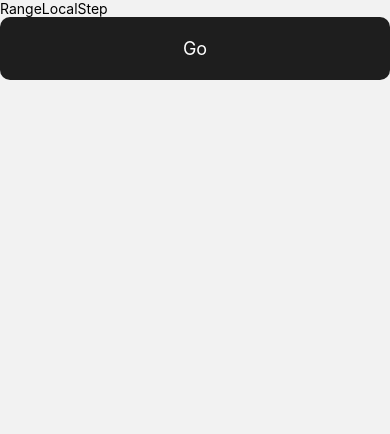
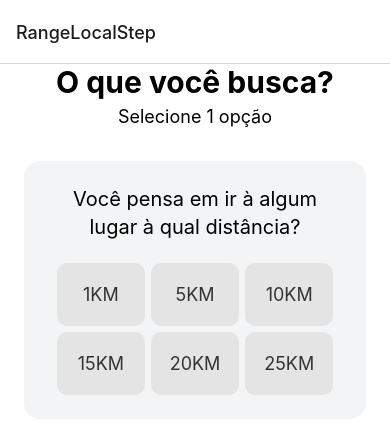
Before and after one commit to yuripinheirot/popp, a React Native app: screen /RangeLocalStep in a window 390 px wide. Shown: the top 434 px of the page. Built offline with nearby package versions, Linux system fonts and the light colour scheme.

Commit message:
feat: add styles range step

```diff
--- /dev/null
+++ b/src/components/Button.tsx
@@ -0,0 +1,35 @@
+import { View, Text } from 'react-native'
+import React, { PropsWithChildren } from 'react'
+import { Button as ButtonRneui, ButtonProps } from '@rneui/themed'
+
+type Props = {
+  variant?: 'unselected' | 'selected'
+} & PropsWithChildren &
+  ButtonProps
+
+const Button = ({ children, variant, ...props }: Props) => {
+  const variants: Record<string, ButtonProps> = {
+    unselected: {
+      buttonStyle: {
+        backgroundColor: '#e4e4e4',
+      },
+      titleStyle: {
+        color: '#333',
+      },
+    },
+    selected: {
+      color: 'secondary',
+    },
+  }
+
+  return (
+    <ButtonRneui
+      {...props}
+      {...(variants[variant!] || {})}
+    >
+      {children}
+    </ButtonRneui>
+  )
+}
+
+export default Button
--- /dev/null
+++ b/src/constants/colors.ts
@@ -0,0 +1,3 @@
+export const colors = {
+  surface: '#e4e4e4',
+}
--- a/src/constants/theme.ts
+++ b/src/constants/theme.ts
@@ -1,13 +1,16 @@
 import { ThemeProvider, createTheme } from '@rneui/themed'
+import { colors } from './colors'
 
 export const theme = createTheme({
   lightColors: {
     primary: '#e7e7e8',
     secondary: '#f0c419',
+    unselected: colors.surface,
   },
   darkColors: {
     primary: '#1e1e1e',
     secondary: '#f0c419',
+    unselected: colors.surface,
   },
   mode: 'dark',
   components: {
@@ -17,6 +20,7 @@ export const theme = createTheme({
         paddingHorizontal: 20,
         paddingVertical: 20,
       },
+      uppercase: true,
     },
   },
 })
--- /dev/null
+++ b/src/protocols/key-value.type.ts
@@ -0,0 +1 @@
+export type KeyValue = { key: string | number; value: string }
--- /dev/null
+++ b/src/protocols/place.types.ts
@@ -0,0 +1,100 @@
+import { KeyValue } from './key-value.type'
+
+export const PlacesTypes: KeyValue[] = [
+  { key: 'accounting', value: 'contabilidade' },
+  { key: 'airport', value: 'aeroporto' },
+  { key: 'amusement_park', value: 'parque de diversões' },
+  { key: 'aquarium', value: 'aquário' },
+  { key: 'art_gallery', value: 'galeria de arte' },
+  { key: 'atm', value: 'caixa eletrônico' },
+  { key: 'bakery', value: 'padaria' },
+  { key: 'bank', value: 'banco' },
+  { key: 'bar', value: 'bar' },
+  { key: 'beauty_salon', value: 'salão de beleza' },
+  { key: 'bicycle_store', value: 'loja de bicicletas' },
+  { key: 'book_store', value: 'livraria' },
+  { key: 'bowling_alley', value: 'boliche' },
+  { key: 'bus_station', value: 'estação de ônibus' },
+  { key: 'cafe', value: 'café' },
+  { key: 'campground', value: 'camping' },
+  { key: 'car_dealer', value: 'concessionária' },
+  { key: 'car_rental', value: 'aluguel de carros' },
+  { key: 'car_repair', value: 'oficina de carros' },
+  { key: 'car_wash', value: 'lava-rápido' },
+  { key: 'casino', value: 'cassino' },
+  { key: 'cemetery', value: 'cemitério' },
+  { key: 'church', value: 'igreja' },
+  { key: 'city_hall', value: 'prefeitura' },
+  { key: 'clothing_store', value: 'loja de roupas' },
+  { key: 'convenience_store', value: 'loja de conveniência' },
+  { key: 'courthouse', value: 'tribunal' },
+  { key: 'dentist', value: 'dentista' },
+  { key: 'department_store', value: 'loja de departamentos' },
+  { key: 'doctor', value: 'médico' },
+  { key: 'drugstore', value: 'farmácia' },
+  { key: 'electrician', value: 'eletricista' },
+  { key: 'electronics_store', value: 'loja de eletrônicos' },
+  { key: 'embassy', value: 'embaixada' },
+  { key: 'fire_station', value: 'corpo de bombeiros' },
+  { key: 'florist', value: 'floricultura' },
+  { key: 'funeral_home', value: 'funerária' },
+  { key: 'furniture_store', value: 'loja de móveis' },
+  { key: 'gas_station', value: 'posto de gasolina' },
+  { key: 'gym', value: 'academia' },
+  { key: 'hair_care', value: 'cuidados com o cabelo' },
+  { key: 'hardware_store', value: 'loja de ferragens' },
+  { key: 'hindu_temple', value: 'templo hindu' },
+  { key: 'home_goods_store', value: 'loja de artigos para casa' },
+  { key: 'hospital', value: 'hospital' },
+  { key: 'insurance_agency', value: 'agência de seguros' },
+  { key: 'jewelry_store', value: 'joalheria' },
+  { key: 'laundry', value: 'lavanderia' },
+  { key: 'lawyer', value: 'advogado' },
+  { key: 'library', value: 'biblioteca' },
+  { key: 'light_rail_station', value: 'estação de trem leve' },
+  { key: 'liquor_store', value: 'loja de bebidas' },
+  { key: 'local_government_office', value: 'escritório do governo local' },
+  { key: 'locksmith', value: 'chaveiro' },
+  { key: 'lodging', value: 'hospedagem' },
+  { key: 'meal_delivery', value: 'entrega de refeições' },
+  { key: 'meal_takeaway', value: 'comida para viagem' },
+  { key: 'mosque', value: 'mesquita' },
+  { key: 'movie_rental', value: 'locação de filmes' },
+  { key: 'movie_theater', value: 'cinema' },
+  { key: 'moving_company', value: 'empresa de mudanças' },
+  { key: 'museum', value: 'museu' },
+  { key: 'night_club', value: 'boate' },
+  { key: 'painter', value: 'pintor' },
+  { key: 'park', value: 'parque' },
+  { key: 'parking', value: 'estacionamento' },
+  { key: 'pet_store', value: 'pet shop' },
+  { key: 'pharmacy', value: 'farmácia' },
+  { key: 'physiotherapist', value: 'fisioterapeuta' },
+  { key: 'plumber', value: 'encanador' },
+  { key: 'police', value: 'polícia' },
+  { key: 'post_office', value: 'correio' },
+  { key: 'primary_school', value: 'escola primária' },
+  { key: 'real_estate_agency', value: 'imobiliária' },
+  { key: 'restaurant', value: 'restaurante' },
+  { key: 'roofing_contractor', value: 'empreiteiro de telhados' },
+  { key: 'rv_park', value: 'parque para RV (Veículos Recreativos)' },
+  { key: 'school', value: 'escola' },
+  { key: 'secondary_school', value: 'escola secundária' },
+  { key: 'shoe_store', value: 'loja de sapatos' },
+  { key: 'shopping_mall', value: 'shopping center' },
+  { key: 'spa', value: 'spa' },
+  { key: 'stadium', value: 'estádio' },
+  { key: 'storage', value: 'armazenamento' },
+  { key: 'store', value: 'loja' },
+  { key: 'subway_station', value: 'estação de metrô' },
+  { key: 'supermarket', value: 'supermercado' },
+  { key: 'synagogue', value: 'sinagoga' },
+  { key: 'taxi_stand', value: 'ponto de táxi' },
+  { key: 'tourist_attraction', value: 'atração turística' },
+  { key: 'train_station', value: 'estação de trem' },
+  { key: 'transit_station', value: 'estação de trânsito' },
+  { key: 'travel_agency', value: 'agência de viagens' },
+  { key: 'university', value: 'universidade' },
+  { key: 'veterinary_care', value: 'cuidado veterinário' },
+  { key: 'zoo', value: 'zoológico' },
+]
--- /dev/null
+++ b/src/views/SearchPlace/components/TitleHeader.tsx
@@ -0,0 +1,16 @@
+import { View, Text } from 'react-native'
+import React from 'react'
+
+const TitleHeader = () => {
+  return (
+    <View
+      className='items-center'
+      style={{ gap: 3 }}
+    >
+      <Text className='text-3xl font-bold'>O que você busca?</Text>
+      <Text className='text-lg'>Selecione 1 opção</Text>
+    </View>
+  )
+}
+
+export default TitleHeader
--- a/src/views/SearchPlace/components/steps/RangeLocalStep.tsx
+++ b/src/views/SearchPlace/components/steps/RangeLocalStep.tsx
@@ -2,17 +2,71 @@ import { View, Text } from 'react-native'
 import React from 'react'
 import { RootStackParamList } from '../..'
 import { StackScreenProps } from '@react-navigation/stack'
-import { Button } from '@rneui/themed'
+import { Card } from '@rneui/themed'
+import TitleHeader from '../TitleHeader'
+import { KeyValue } from '../../../../protocols/key-value.type'
+import Button from '../../../../components/Button'
 
 type Props = StackScreenProps<RootStackParamList, 'RangeLocalStep'>
 
+const options: KeyValue[] = [
+  {
+    value: '1km',
+    key: 1000,
+  },
+  {
+    value: '5km',
+    key: 5000,
+  },
+  {
+    value: '10km',
+    key: 10000,
+  },
+  {
+    value: '15km',
+    key: 150000,
+  },
+  {
+    value: '20km',
+    key: 20000,
+  },
+  {
+    value: '25km',
+    key: 25000,
+  },
+]
+
 export const RangeLocalStep = ({ navigation, route }: Props) => {
+  const ButtonOptions = options.map((option) => (
+    <Button
+      variant='unselected'
+      key={option.key}
+      containerStyle={{ width: '30%' }}
+    >
+      {option.value}
+    </Button>
+  ))
   return (
-    <View className=''>
-      <Text>RangeLocalStep</Text>
-      <Button onPress={() => navigation.push('PlaceTypeStep', { type: '' })}>
-        Go
-      </Button>
+    <View
+      className='flex-1 items-center bg-white px-6'
+      style={{ gap: 30 }}
+    >
+      <TitleHeader />
+      <View
+        className='p-6 items-center bg-gray-100 rounded-2xl'
+        style={{ gap: 22 }}
+      >
+        <Text className='text-xl font-normal text-center'>
+          Você pensa em ir à algum lugar à qual distância?
+        </Text>
+
+        <View
+          className='flex flex-row flex-wrap items-center justify-center'
+          style={{ gap: 6 }}
+        >
+          {ButtonOptions}
+        </View>
+      </View>
     </View>
   )
 }
--- a/src/views/SearchPlace/index.tsx
+++ b/src/views/SearchPlace/index.tsx
@@ -18,7 +18,9 @@ export const SearchPlaceView = () => {
   return (
     <Stack.Navigator
       initialRouteName='RangeLocalStep'
-      screenOptions={{ headerShown: false }}
+      screenOptions={{
+        headerShown: true,
+      }}
     >
       <Stack.Screen
         name='RangeLocalStep'
```
Also changed, not shown: theme.d.ts (added, +7 -0 lines).
